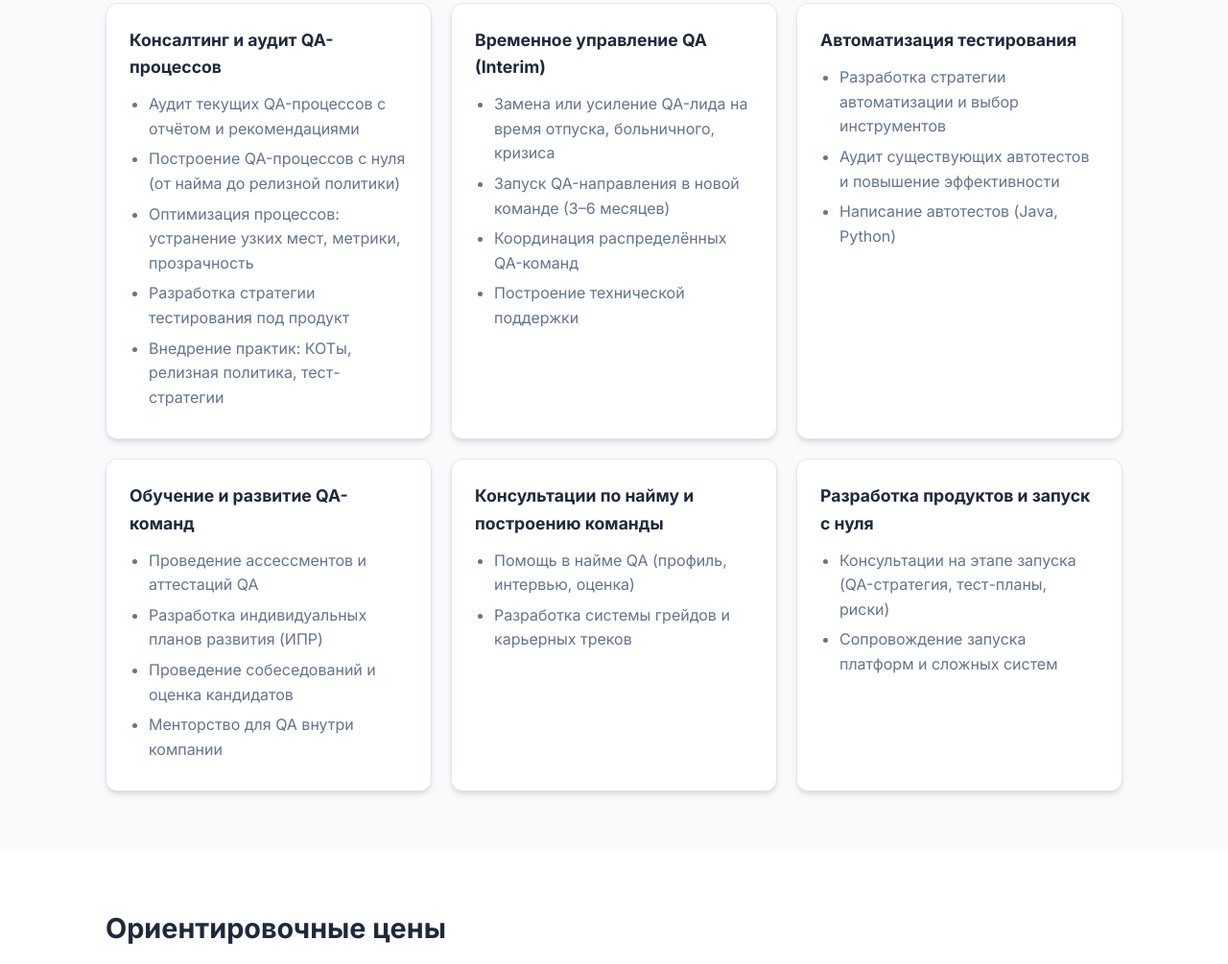
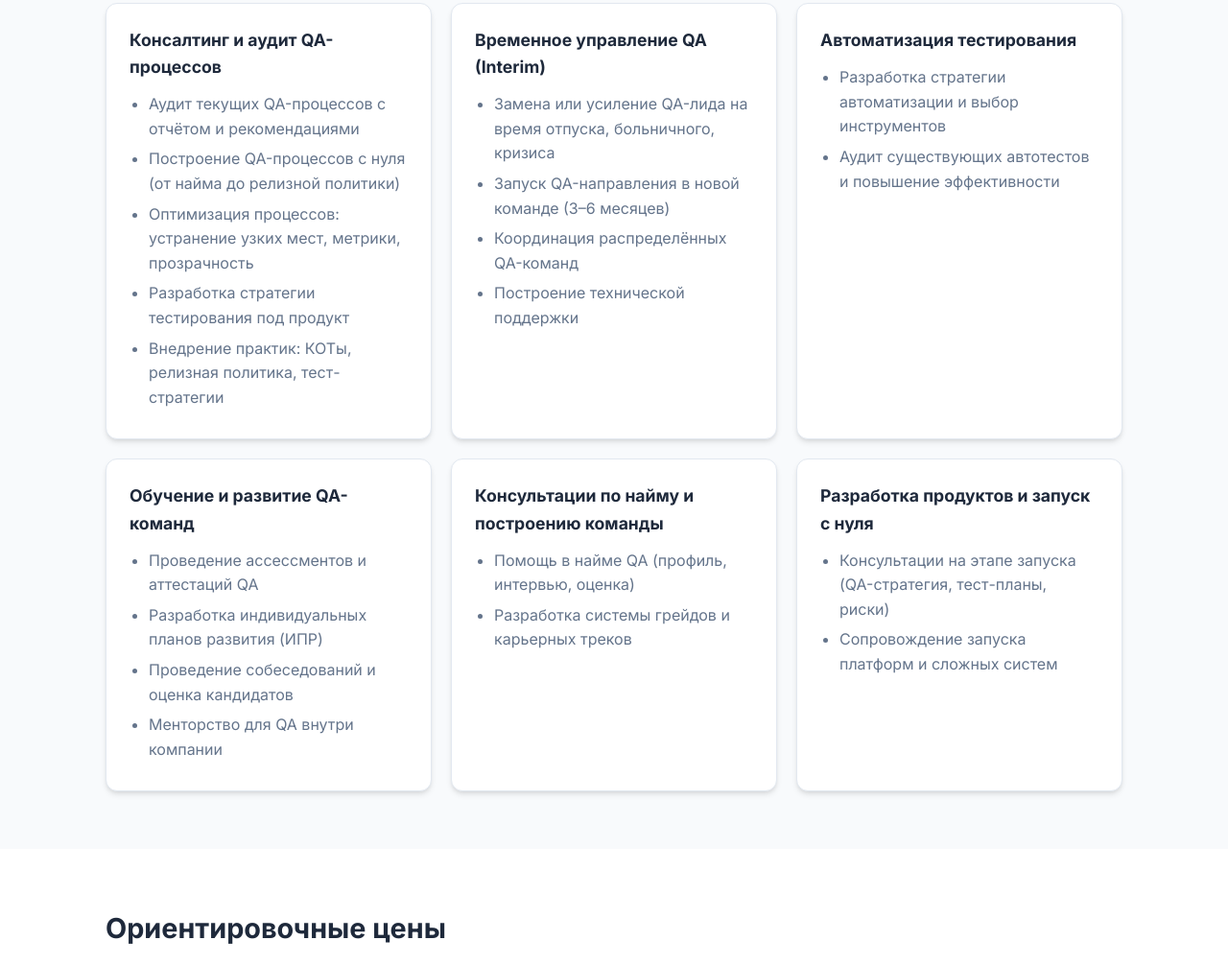
Before and after one commit to andreysayants/andreysayants.github.io, a plain HTML site: page index.html in a window 1280 px wide. Shown: the part 1571-2576 px from the top of the page at 96% size. Drawn offline with Linux system fonts and the light colour scheme.

Commit message:
Update index.html

```diff
--- a/index.html
+++ b/index.html
@@ -127,7 +127,6 @@
             <ul>
               <li>Разработка стратегии автоматизации и выбор инструментов</li>
               <li>Аудит существующих автотестов и повышение эффективности</li>
-              <li>Написание автотестов (Java, Python)</li>
             </ul>
           </div>
           <div class="card">
```
